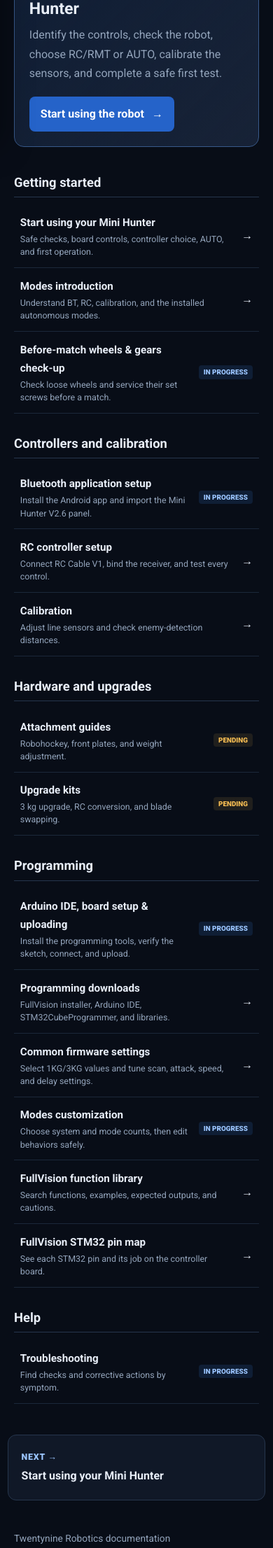
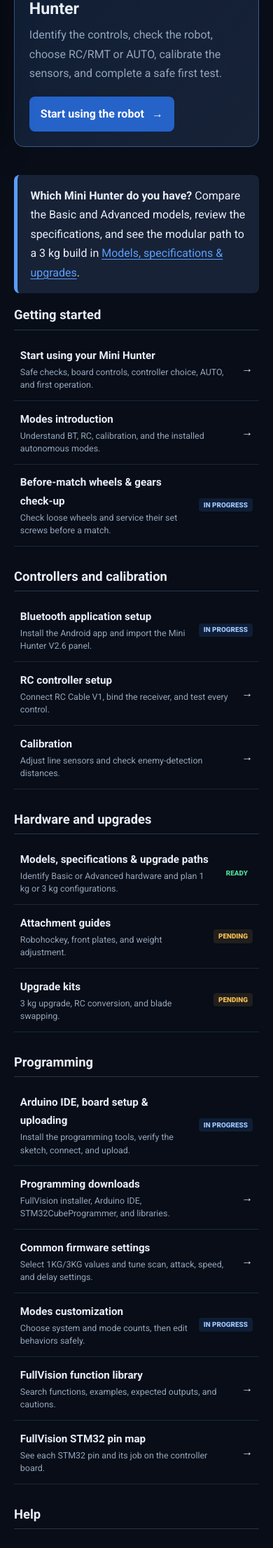
Before and after one commit to aj-morales99/twentynine-robotics-guides, a Jekyll site: the page built from docs/mini-hunter/index.md, in a window 390 px wide. Shown: the part 1461-3673 px from the top of the page at 70% size. Built offline with Jekyll 4.4.1, drawn with Linux system fonts in a browser that asks for light colours; some of the changed text lies outside the part shown.

Commit message:
Add Mini Hunter specifications and upgrade paths

```diff
--- a/docs/_layouts/default.html
+++ b/docs/_layouts/default.html
@@ -18,7 +18,7 @@
     <link rel="preconnect" href="https://fonts.googleapis.com">
     <link rel="preconnect" href="https://fonts.gstatic.com" crossorigin>
     <link href="https://fonts.googleapis.com/css2?family=Roboto:wght@400;500;700;900&display=swap" rel="stylesheet">
-    <link rel="stylesheet" href="{{ '/assets/css/style.css' | relative_url }}?v=0.4.5">
+    <link rel="stylesheet" href="{{ '/assets/css/style.css' | relative_url }}?v=0.4.6">
   </head>
   <body>
     <a class="skip-link" href="#main-content">Skip to main content</a>
@@ -50,6 +50,7 @@
             <summary><span>Mini Hunter 1KG/3KG Sumobot Kit</span><span class="tree-status in-progress">In progress</span></summary>
             <div class="kit-tree__children">
               <a class="nav-top-level" data-guide-path="/mini-hunter/" href="{{ '/mini-hunter/' | relative_url }}">Overview</a>
+              <a data-guide-path="/mini-hunter/specifications-and-upgrades.html" href="{{ '/mini-hunter/specifications-and-upgrades.html' | relative_url }}">Models, specifications &amp; upgrades <span class="tree-status ready">Ready</span></a>
               <p>Getting started</p>
               <a data-guide-path="/mini-hunter/getting-started.html" href="{{ '/mini-hunter/getting-started.html' | relative_url }}">Using your Mini Hunter</a>
               <a data-guide-path="/mini-hunter/modes/introduction.html" href="{{ '/mini-hunter/modes/introduction.html' | relative_url }}">Modes introduction</a>
@@ -137,6 +138,7 @@
             name: "Mini Hunter",
             guides: [
               ["/mini-hunter/", "Guide overview"],
+              ["/mini-hunter/specifications-and-upgrades.html", "Models, specifications & upgrades"],
               ["/mini-hunter/getting-started.html", "Start using your Mini Hunter"],
               ["/mini-hunter/modes/introduction.html", "Modes introduction"],
               ["/mini-hunter/hardware/wheels-gears-checkup.html", "Wheels & gears check-up"],
--- a/docs/assets/css/style.css
+++ b/docs/assets/css/style.css
@@ -159,6 +159,13 @@ pre code { background: transparent; color: inherit; padding: 0; border: 0; }
 .spec-card p { margin: 0; color: var(--muted); font-size: 0.9rem; line-height: 1.65; }
 .spec-card strong { color: var(--ink); }
 
+.upgrade-flow { display: grid; grid-template-columns: minmax(0, 1fr) auto minmax(0, 1fr) auto minmax(0, 1fr); align-items: stretch; gap: 0.65rem; margin: 1.5rem 0; }
+.upgrade-flow section { min-width: 0; display: grid; align-content: center; gap: 0.35rem; padding: 1.1rem; background: linear-gradient(145deg, var(--surface-raised), var(--surface)); border: 1px solid var(--line); border-top: 3px solid var(--brand); border-radius: 12px; text-align: center; }
+.upgrade-flow small { color: var(--brand-strong); font-size: 0.65rem; font-weight: 900; letter-spacing: 0.08em; }
+.upgrade-flow strong { font-size: 1.15rem; }
+.upgrade-flow section span { color: var(--muted); font-size: 0.82rem; line-height: 1.55; }
+.upgrade-flow__arrow { display: grid; place-items: center; color: var(--brand-strong); font-size: 1.65rem; font-weight: 900; }
+
 .card-grid, .section-grid { display: grid; grid-template-columns: repeat(auto-fit, minmax(235px, 1fr)); gap: 1rem; margin: 1.5rem 0 2rem; }
 .guide-card { display: flex; flex-direction: column; gap: 0.55rem; min-height: 190px; padding: 1.25rem; color: var(--ink); text-decoration: none; background: linear-gradient(145deg, var(--surface-raised), var(--surface)); border: 1px solid var(--line); border-radius: 12px; box-shadow: 0 8px 24px rgba(0, 0, 0, 0.12); transition: transform 160ms ease, border-color 160ms ease; }
 .guide-card:hover { transform: translateY(-2px); border-color: var(--brand); color: var(--ink); }
@@ -279,6 +286,8 @@ pre code { background: transparent; color: inherit; padding: 0; border: 0; }
   .theme-toggle { padding: 0.45rem 0.6rem; }
   .theme-toggle .button-label { display: none; }
   .menu-toggle { padding: 0.45rem 0.6rem; }
+  .upgrade-flow { grid-template-columns: 1fr; }
+  .upgrade-flow__arrow { transform: rotate(90deg); }
   .page-shell { padding: 0.9rem 0.7rem 1.5rem; }
   .guide-content { padding: 1rem 0.55rem 1.5rem; }
   .breadcrumbs { padding: 0 0.2rem; }
--- a/docs/mini-hunter/index.md
+++ b/docs/mini-hunter/index.md
@@ -25,6 +25,8 @@ The robot normally arrives with working firmware already installed. Start by lea
   <a class="primary-action" href="getting-started.html">Start using the robot <span aria-hidden="true">→</span></a>
 </div>
 
+<div class="note"><strong>Which Mini Hunter do you have?</strong> Compare the Basic and Advanced models, review the specifications, and see the modular path to a 3 kg build in <a href="specifications-and-upgrades.html">Models, specifications &amp; upgrades</a>.</div>
+
 <div class="guide-directory">
   <section>
     <h2>Getting started</h2>
@@ -40,6 +42,7 @@ The robot normally arrives with working firmware already installed. Start by lea
   </section>
   <section>
     <h2>Hardware and upgrades</h2>
+    <a class="directory-link" href="specifications-and-upgrades.html"><span><strong>Models, specifications &amp; upgrade paths</strong><small>Identify Basic or Advanced hardware and plan 1 kg or 3 kg configurations.</small></span><span class="directory-status ready">Ready</span></a>
     <a class="directory-link" href="attachments/"><span><strong>Attachment guides</strong><small>Robohockey, front plates, and weight adjustment.</small></span><span class="directory-status pending">Pending</span></a>
     <a class="directory-link" href="upgrades/"><span><strong>Upgrade kits</strong><small>3 kg upgrade, RC conversion, and blade swapping.</small></span><span class="directory-status pending">Pending</span></a>
   </section>
```
Also changed, not shown: docs/mini-hunter/specifications-and-upgrades.md (added, +113 -0 lines).
